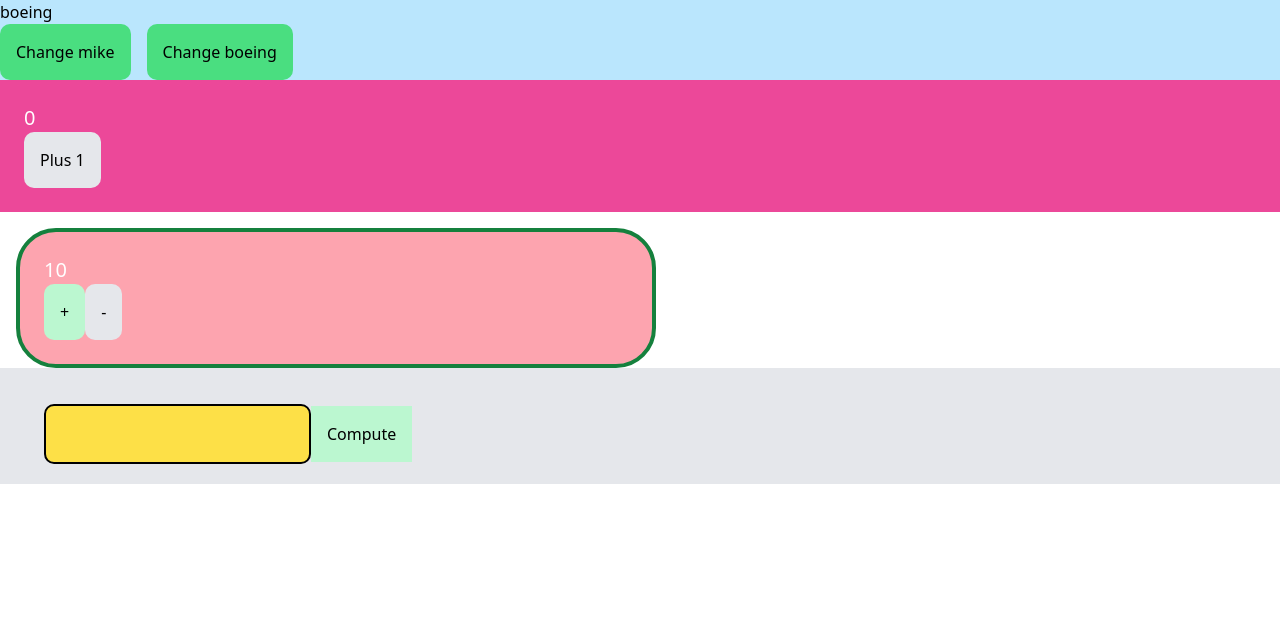
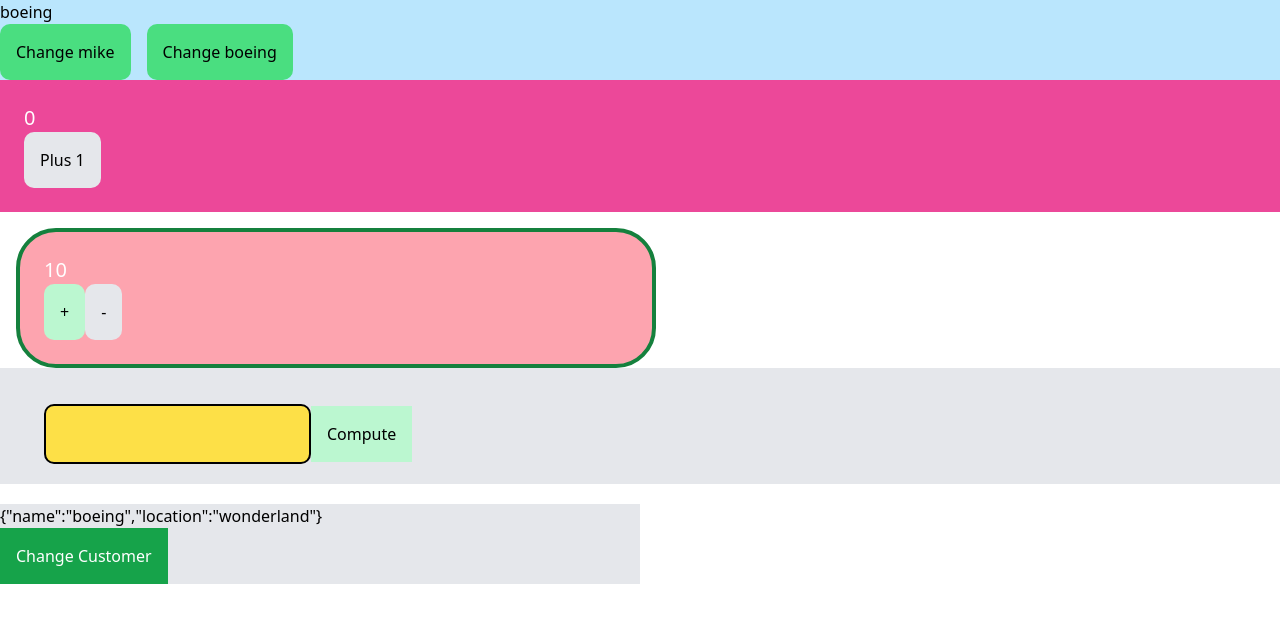
Before and after one commit to soAcademy/workshop-state-and-event, a React (Create React App) app: page / in a window 1280 px wide. Shown: the top 622 px of the page. Built offline with nearby package versions, Linux system fonts and the light colour scheme.

Commit message:
feat:State5 complete

```diff
--- a/src/App.js
+++ b/src/App.js
@@ -11,6 +11,7 @@ import State1 from "./States/State1";
 import State2 from "./States/State2";
 import State3 from "./States/State3";
 import State4 from "./States/State4";
+import State5 from "./States/State5";
 
 function App() {
   return (
@@ -27,6 +28,7 @@ function App() {
       <State2 />
       <State3 />
       <State4 />
+      <State5 />
     </>
   );
 }
--- /dev/null
+++ b/src/States/State5.js
@@ -0,0 +1,24 @@
+import React from "react";
+import { useState } from "react";
+
+const State5 = () => {
+  const [customer, setCustomer] = useState({
+    name: "boeing",
+    location: "wonderland",
+  });
+  return (
+    <div className="bg-gray-200 mt-5 w-1/2">
+      <div>{JSON.stringify(customer)}</div>
+      <div>
+        <button
+          className="p-4 bg-green-600 text-white"
+          onClick={() => setCustomer({ name: "mike", location: "Hell" })}
+        >
+          Change Customer
+        </button>
+      </div>
+    </div>
+  );
+};
+
+export default State5;
```
